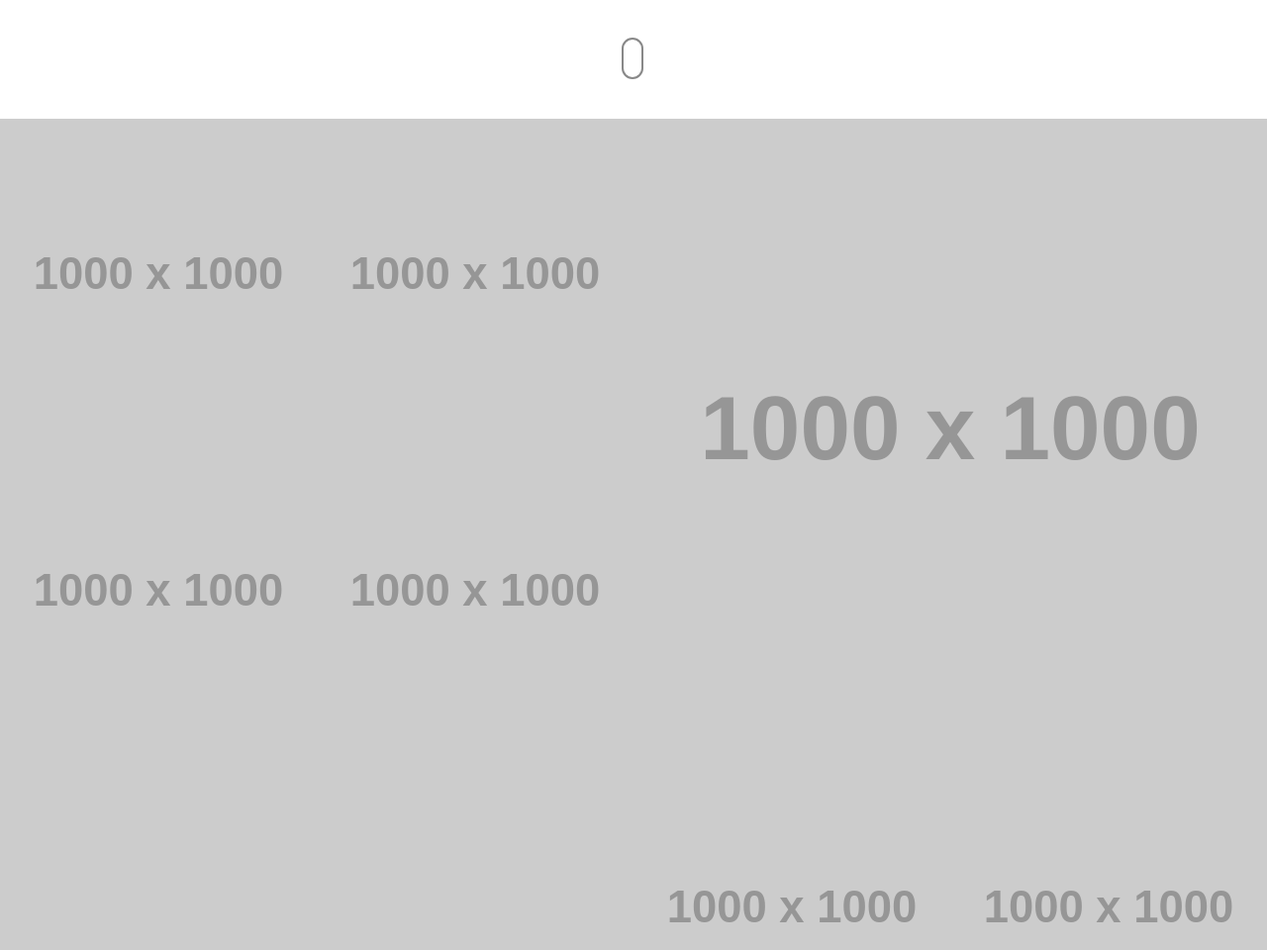
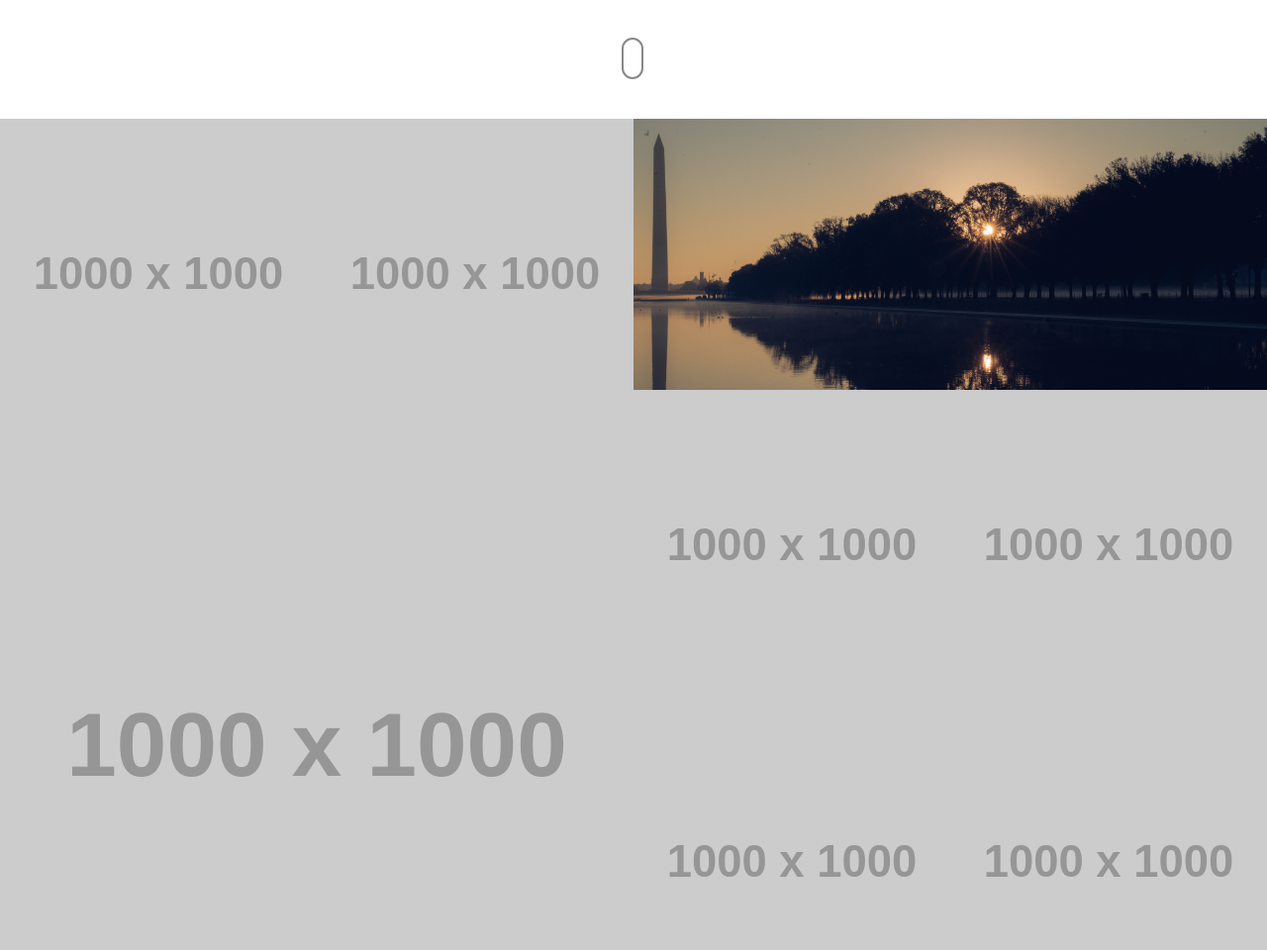
Before and after one commit to alhpacreative/alhpacreative.github.io, a plain HTML site: page index.html in a window 1280 px wide. Shown: the part 680-1640 px from the top of the page at 99% size. Drawn offline with Linux system fonts and the light colour scheme; placeholder pictures from the web are drawn by us; files whose address does not match are found by name.

Commit message:
index updated

```diff
--- a/index.html
+++ b/index.html
@@ -136,7 +136,7 @@
                 <!-- single work -->
                 <div class="col-md-6 col-sm-12 photography">
                     <a href="single-project.html" class="portfolio_item">
-                        <img src="http://placehold.it/1000x1000" alt="image" class="img-responsive" />
+                        <img src="WM Sunrise-5.jpg" alt="image" class="img-responsive" />
                         <div class="portfolio_item_hover">
                             <div class="portfolio-border clearfix">
                                 <div class="item_info">
```
Also changed, not shown: WM Sunrise-5.jpg (added), 1 other file.
